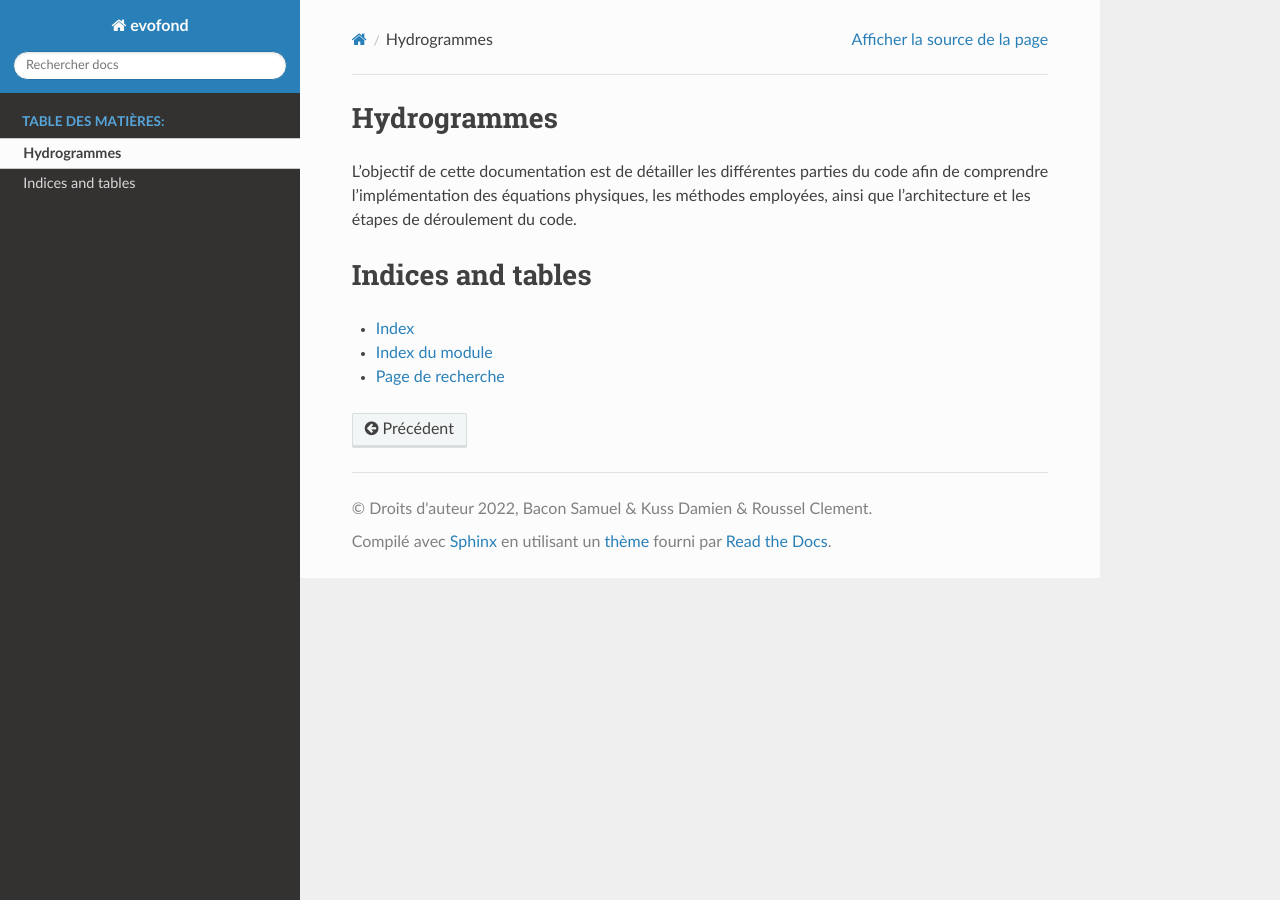
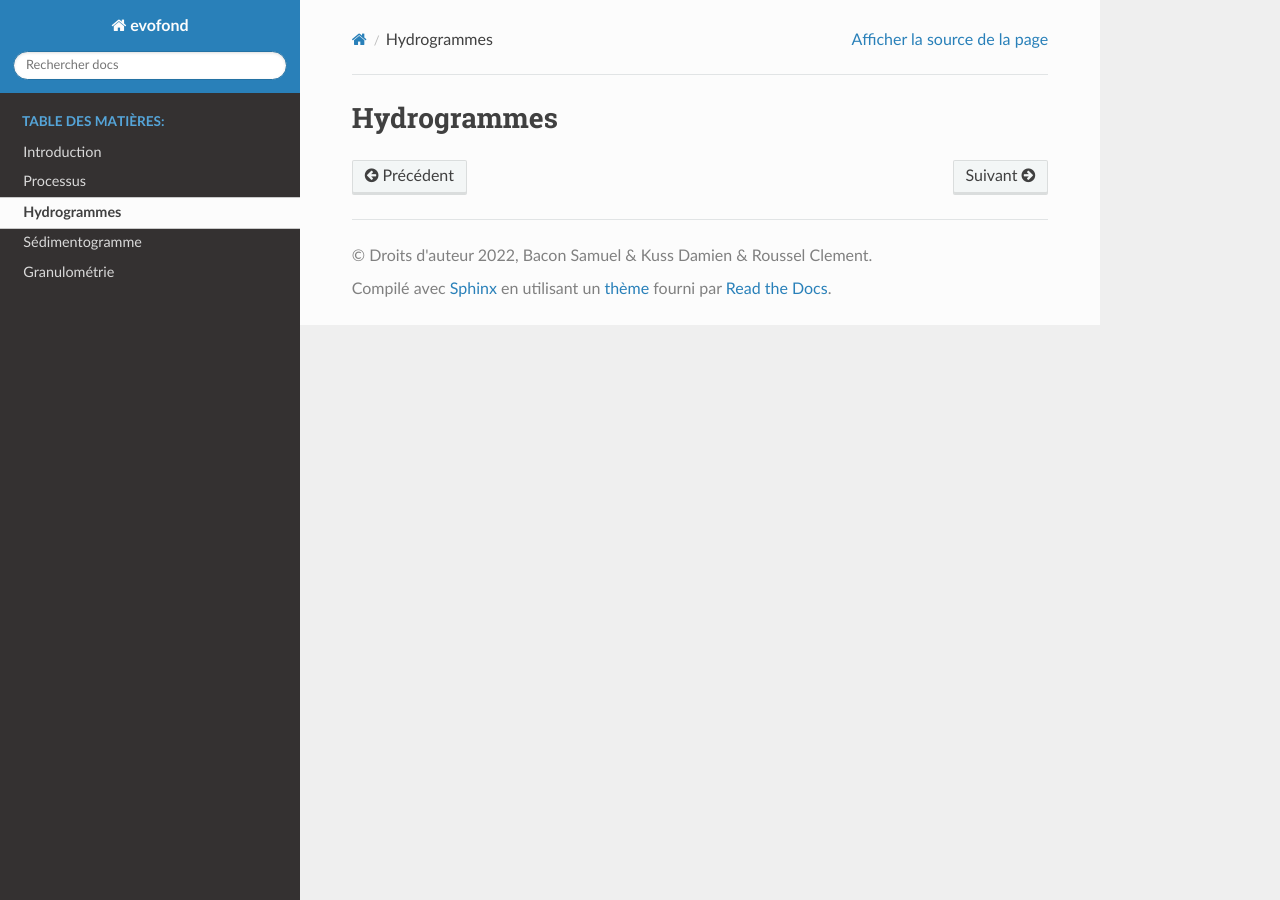
Before and after one commit to sambcn/evofond, a Sphinx documentation site: the page built from docs/source/hydrogramme.rst, in a window 1280 px wide. Built offline with Sphinx 7.4.7 and the Read the Docs theme 2.0.0, drawn with Linux system fonts in a browser that asks for light colours.

Commit message:
premier plan pour la documentation

```diff
--- /dev/null
+++ b/docs/source/granulométrie.rst
@@ -0,0 +1,4 @@
+Granulométrie
+=============
+
+content
--- a/docs/source/hydrogramme.rst
+++ b/docs/source/hydrogramme.rst
@@ -1,20 +1,2 @@
-.. evofond documentation master file, created by
-   sphinx-quickstart on Tue Mar  1 11:24:39 2022.
-   You can adapt this file completely to your liking, but it should at least
-   contain the root `toctree` directive.
-
 Hydrogrammes
 ============
-
-.. toctree::
-    :maxdepth: 2
-    :caption: Table des matières:
-
-L'objectif de cette documentation est de détailler les différentes parties du code afin de comprendre l'implémentation des équations physiques, les méthodes employées, ainsi que l'architecture et les étapes de déroulement du code.
-
-Indices and tables
-==================
-
-* :ref:`genindex`
-* :ref:`modindex`
-* :ref:`search`
--- /dev/null
+++ b/docs/source/introduction.rst
@@ -0,0 +1,4 @@
+Introduction
+============
+
+content
--- /dev/null
+++ b/docs/source/processus.rst
@@ -0,0 +1,4 @@
+Processus
+=========
+
+content
--- /dev/null
+++ b/docs/source/sédimentogramme.rst
@@ -0,0 +1,4 @@
+Sédimentogramme
+===============
+
+content
```
Also changed, not shown: docs/source/index.rst (+9 -5 lines).
